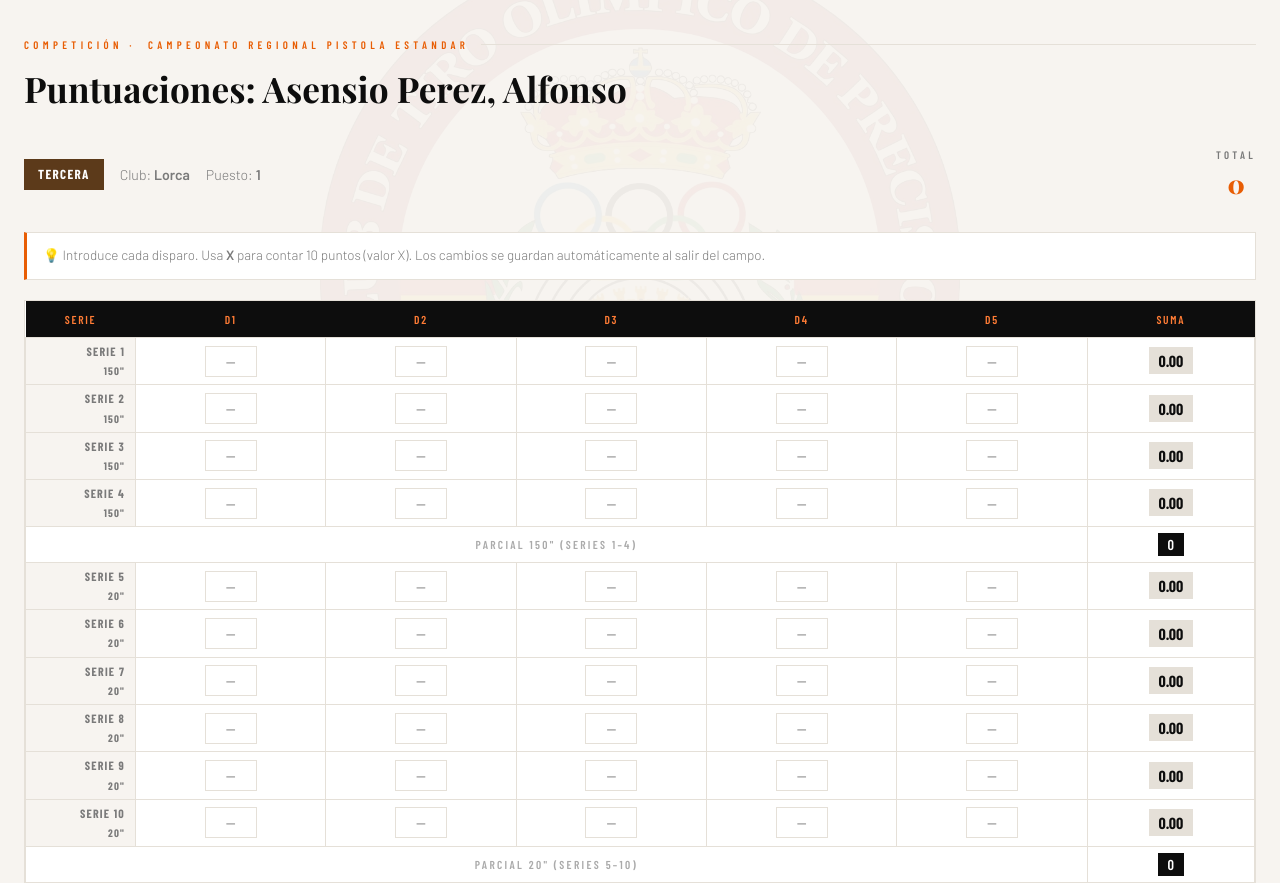
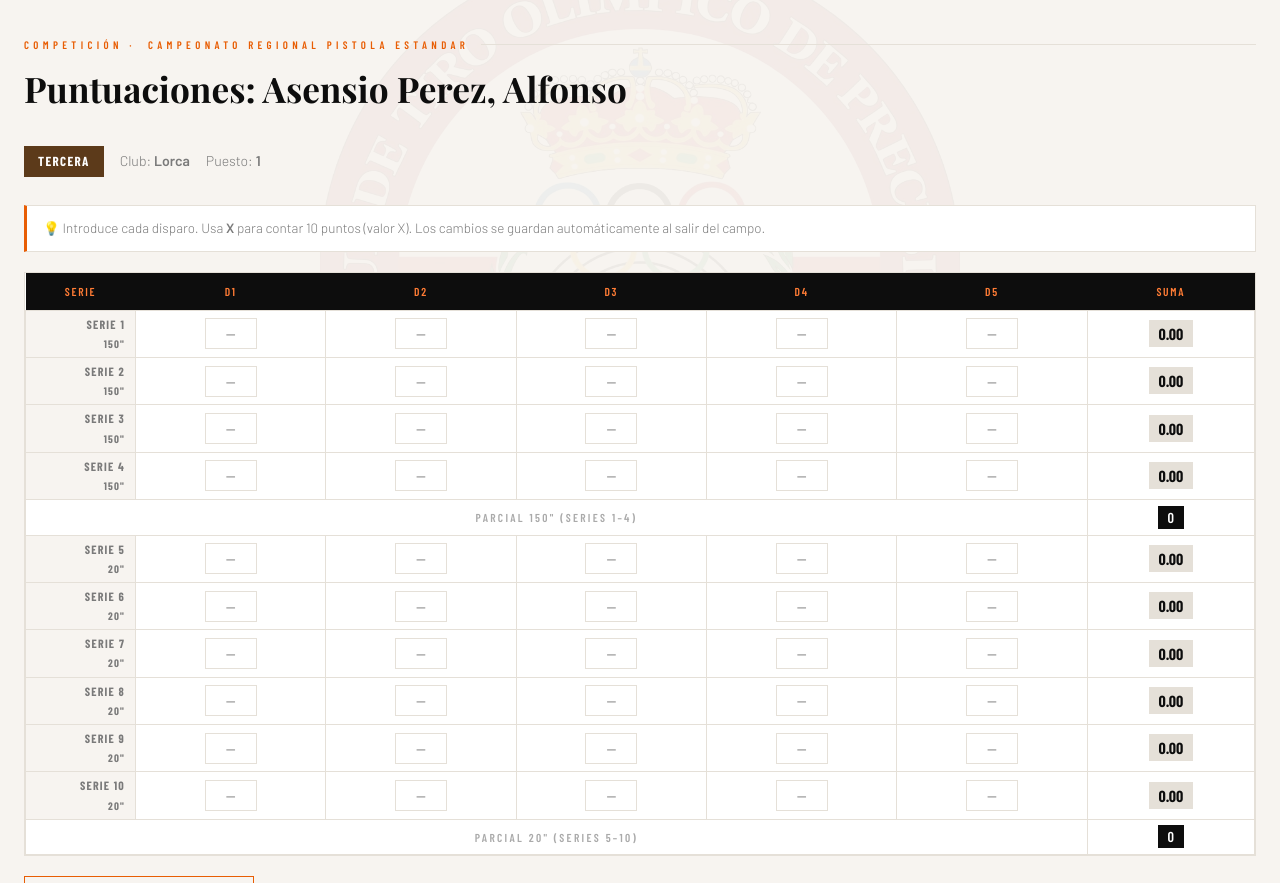
Before and after one commit to msangon82/Aplicacion_Club_Tiro, a Flask app: page /puntuaciones/1 in a window 1280 px wide. Shown: the part 132-1015 px from the top of the page. Run offline with Flask 3, Linux system fonts and the light colour scheme; data comes from the database, SQL or seed files in the repository.

Commit message:
quitar total

```diff
--- a/templates/puntuaciones.html
+++ b/templates/puntuaciones.html
@@ -8,10 +8,6 @@
   <span class="badge badge-{{ insc.categoria|lower }}" style="font-size:.82rem;padding:5px 14px;">{{ insc.categoria }}</span>
   <span style="font-size:.88rem;color:var(--gris);">Club: <strong>{{ insc.club }}</strong></span>
   <span style="font-size:.88rem;color:var(--gris);">Puesto: <strong>{{ insc.puesto }}</strong></span>
-  <div style="margin-left:auto;text-align:right;">
-    <div style="font-family:'Barlow Condensed',sans-serif;font-size:.68rem;letter-spacing:.3em;color:var(--gris);text-transform:uppercase;">Total</div>
-    <div class="total-general" id="totalGeneral">{{ total }}</div>
-  </div>
 </div>
 
 <!-- Instrucciones -->
```
